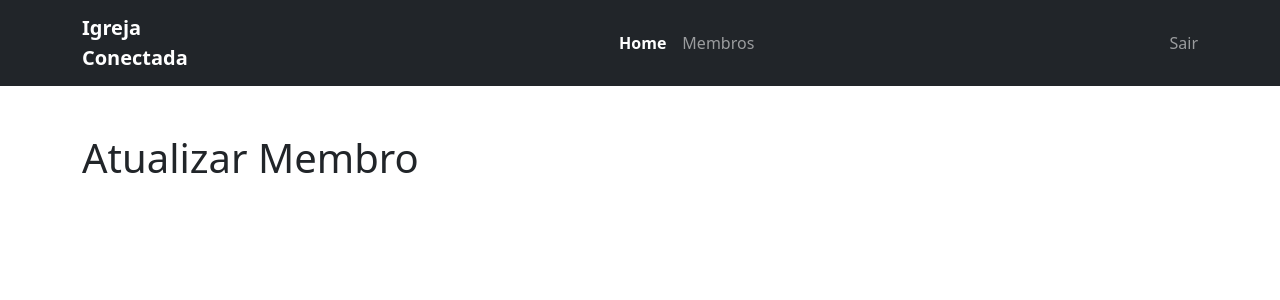
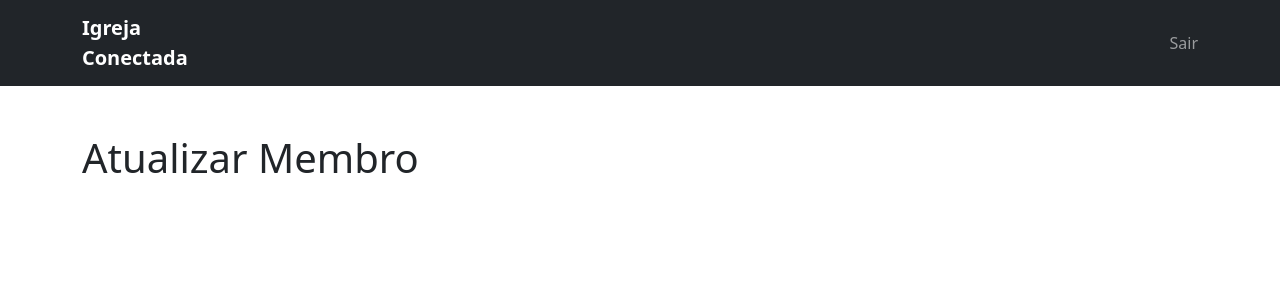
Before and after one commit to martins-rafael/PJI110, a Flask app: page /edit in a window 1280 px wide. Shown: the top 300 px of the page. Run offline with Flask 2, Linux system fonts and the light colour scheme.

Commit message:
change nav-links

```diff
--- a/app/templates/partials/header.html
+++ b/app/templates/partials/header.html
@@ -5,19 +5,22 @@
       Conectada
     </a>
 
+    {% if g.member['is_admin'] %}
     <ul class="navbar-nav">
       <li class="nav-item">
-        <a class="nav-link active fw-bold" href="{{ url_for('index') }}">
+        <a class="nav-link {{ 'active fw-bold' if request.path == url_for('index') }}" href="{{ url_for('index') }}">
           Home
         </a>
       </li>
 
       <li class="nav-item">
-        <a class="nav-link" href="{{ url_for('main.members') }}">
+        <a class="nav-link {{ 'active fw-bold' if request.path != url_for('index') }}"
+          href="{{ url_for('main.members') }}">
           Membros
         </a>
       </li>
     </ul>
+    {% endif %}
 
     <a class="navbar-text text-decoration-none" href="{{ url_for('auth.logout') }}">
       Sair
```
